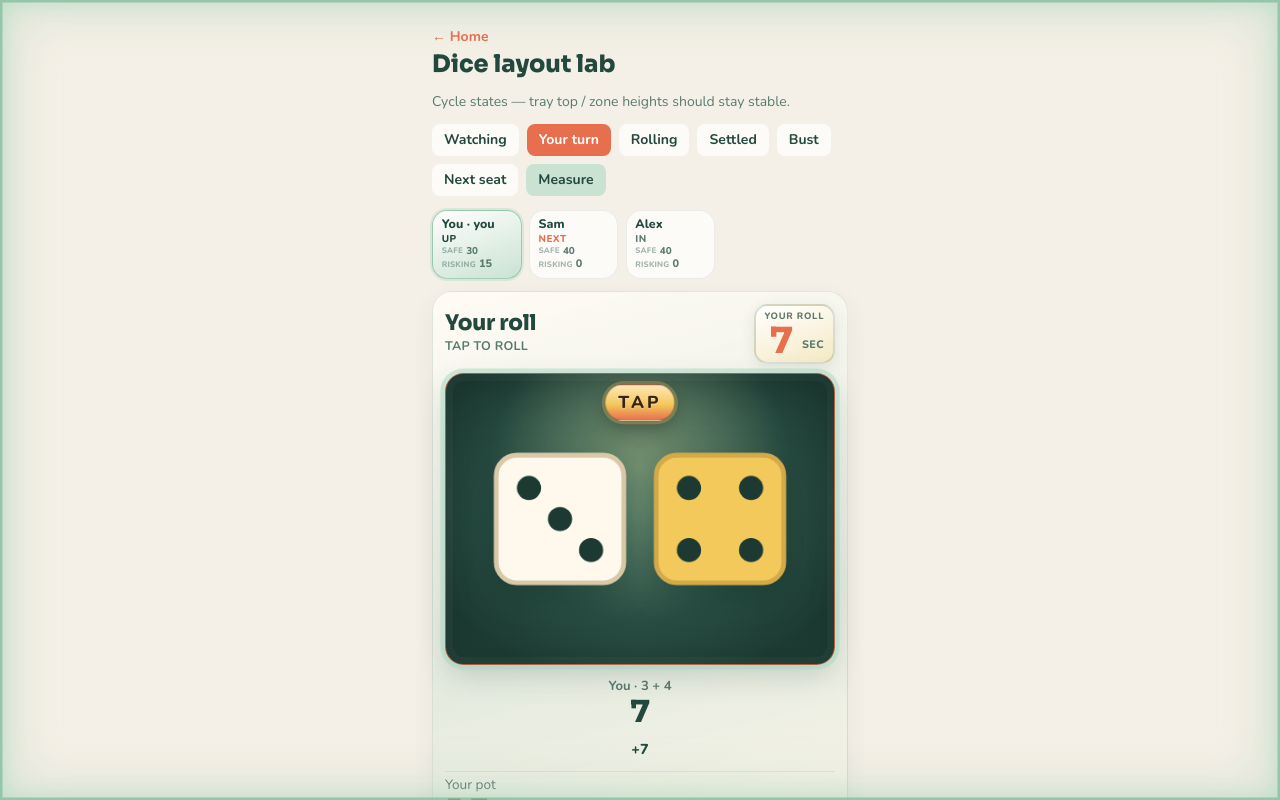
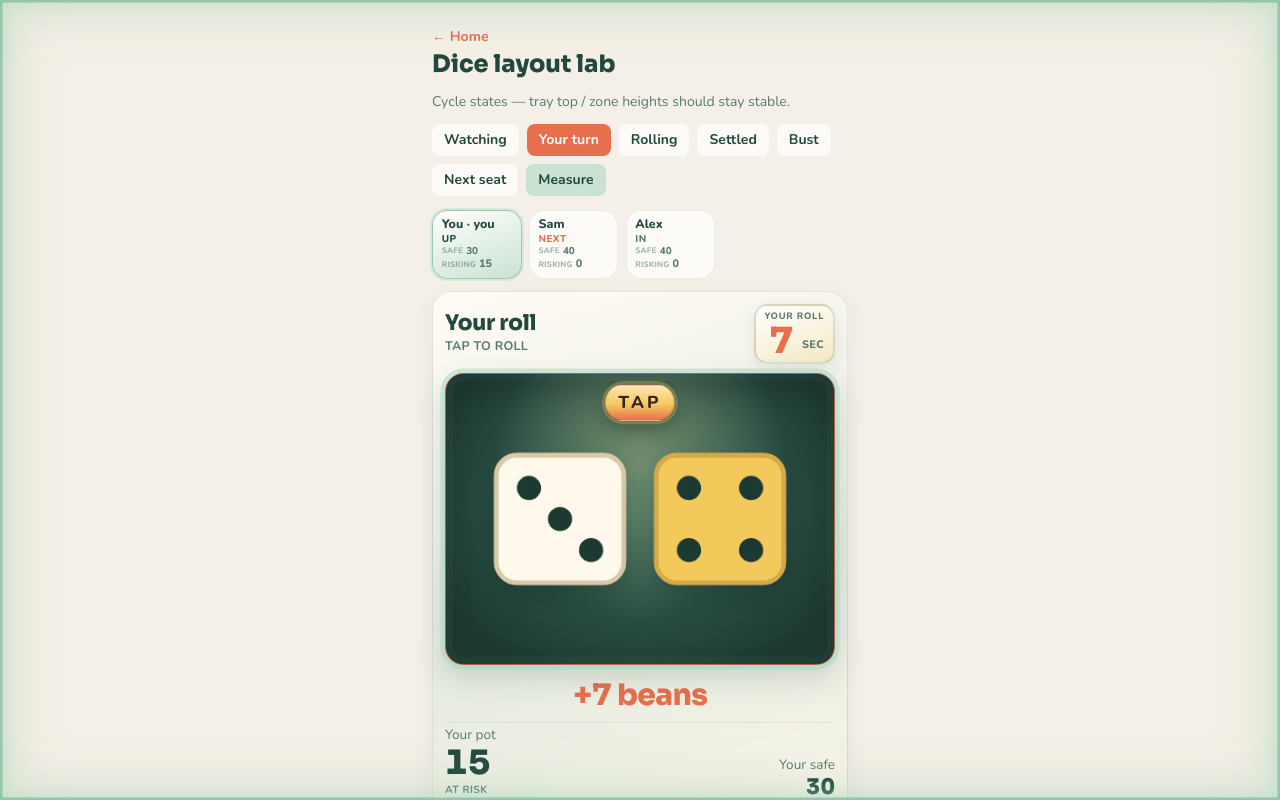
Before and after one commit to LWagnerJG/rushmore-bank, a Next.js app: page /dev/dice-layout in a window 1280 px wide. Both pictures are taken after a click on the button "TAP". Built offline with nearby package versions, Linux system fonts and the light colour scheme.

Commit message:
Clarify earned vote count and simplify BANK roll readout
Show beans from (N) votes under +earned, and replace the dice
equation/total/+N stack with a single +N beans line.

Co-authored-by: LWagnerJG <LWagnerJG@users.noreply.github.com>

```diff
--- a/src/app/build-notes/page.tsx
+++ b/src/app/build-notes/page.tsx
@@ -17,7 +17,7 @@ export default function BuildNotesPage() {
         Build notes
       </h1>
       <p className="rounded-xl bg-[rgba(167,215,194,0.45)] px-3 py-2 text-sm font-extrabold">
-        Vote → judge → BANK polish → {RULES.productionUrl}
+        Earned split + BANK readout cleanup → {RULES.productionUrl}
       </p>
       <p className="text-sm text-[var(--muted)]">
         Public handoff — no secrets, credentials, or private session data.
@@ -60,8 +60,14 @@ export default function BuildNotesPage() {
           </li>
           <li>
             <strong>Earned split</strong>: under <code>+N</code> —{" "}
-            <code>X from votes · Y from AI</code> (uses existing{" "}
-            <code>votes</code> / <code>aiAward</code>).
+            <code>X from (N) votes · Y from AI</code> (vote count in
+            parentheses; uses existing <code>votes</code> /{" "}
+            <code>aiAward</code>).
+          </li>
+          <li>
+            <strong>BANK readout</strong>: one clear <code>+N beans</code>{" "}
+            line after a roll — no face equation or duplicate +N under a bare
+            total. Pot / Safe unchanged.
           </li>
           <li>
             <strong>Ready to wager</strong>: primary CTA moved to sticky header
--- a/src/app/globals.css
+++ b/src/app/globals.css
@@ -590,11 +590,15 @@ html.party-on .panel {
 
 /* One soft cream rectangle: role + timer + dice + TAP + pot/Bank */
 .dice-stage-panel .dice-result-readout {
-  min-height: 3.1rem;
-  padding: 0.15rem 0.25rem 0.1rem;
-}
-.dice-stage-panel .dice-result-total {
-  font-size: clamp(1.55rem, 7vw, 1.9rem);
+  min-height: 2.4rem;
+  padding: 0.2rem 0.25rem 0.05rem;
+  display: flex;
+  flex-direction: column;
+  align-items: center;
+  justify-content: center;
+}
+.dice-stage-panel .dice-result-gain {
+  font-size: clamp(1.45rem, 6.5vw, 1.85rem);
 }
 .dice-stage-panel {
   display: flex;
@@ -2097,6 +2101,17 @@ html.dice-your-turn::after {
   min-height: 2.45rem;
   transition: opacity 200ms ease, color 200ms ease;
 }
+/* Single pot-gain line — no equation / duplicate +N clutter */
+.dice-result-gain {
+  font-family: var(--font-display), ui-sans-serif, system-ui, sans-serif;
+  font-size: clamp(1.65rem, 7.5vw, 2.1rem);
+  font-weight: 800;
+  line-height: 1.05;
+  letter-spacing: -0.02em;
+  color: var(--coral);
+  text-align: center;
+  transition: opacity 200ms ease, color 200ms ease;
+}
 .dice-result-bust {
   padding: 0.35rem 0.75rem 0.45rem;
   border-radius: 1rem;
--- a/src/components/DicePanel.tsx
+++ b/src/components/DicePanel.tsx
@@ -434,44 +434,15 @@ export function DicePanel({
           >
             {showBust && stickyRoll ? (
               <>
-                <p className="dice-result-faces">
-                  {stickyRoll.name} · {stickyRoll.d1} + {stickyRoll.d2}
-                </p>
                 <p className="dice-result-bust-title">BEAN BUSTER</p>
                 <p className="dice-result-note">Pot gone</p>
               </>
             ) : showTotal && stickyRoll ? (
-              <>
-                <p className="dice-result-faces">
-                  {stickyRoll.name} · {stickyRoll.d1} + {stickyRoll.d2}
-                </p>
-                <p className="dice-result-total tabular-nums">
-                  {stickyRoll.total}
-                </p>
-                {stickyRoll.note && !rolling ? (
-                  <p className="dice-result-note">{stickyRoll.note}</p>
-                ) : (
-                  <p
-                    className="dice-result-note dice-result-note-slot"
-                    aria-hidden="true"
-                  >
-                    &nbsp;
-                  </p>
-                )}
-              </>
+              <p className="dice-result-gain tabular-nums">
+                +{stickyRoll.total} {RULES.currencyName}
+              </p>
             ) : (
-              <>
-                <p className="dice-result-faces dice-result-idle">Last roll</p>
-                <p className="dice-result-total tabular-nums dice-result-idle">
-                  —
-                </p>
-                <p
-                  className="dice-result-note dice-result-note-slot"
-                  aria-hidden="true"
-                >
-                  &nbsp;
-                </p>
-              </>
+              <p className="dice-result-gain dice-result-idle tabular-nums">—</p>
             )}
           </div>
 
--- a/src/components/ScorePanel.tsx
+++ b/src/components/ScorePanel.tsx
@@ -23,7 +23,8 @@ function EarnedBadge({
         +{earned}
       </span>
       <span className="earned-badge-split text-[0.65rem] font-semibold leading-tight text-[var(--muted)]">
-        {fromVotes} from votes · {aiAward} from AI
+        {fromVotes} from ({votes}) vote{votes === 1 ? "" : "s"} · {aiAward}{" "}
+        from AI
         {aiFallback ? " · neutral" : ""}
       </span>
     </span>
```
